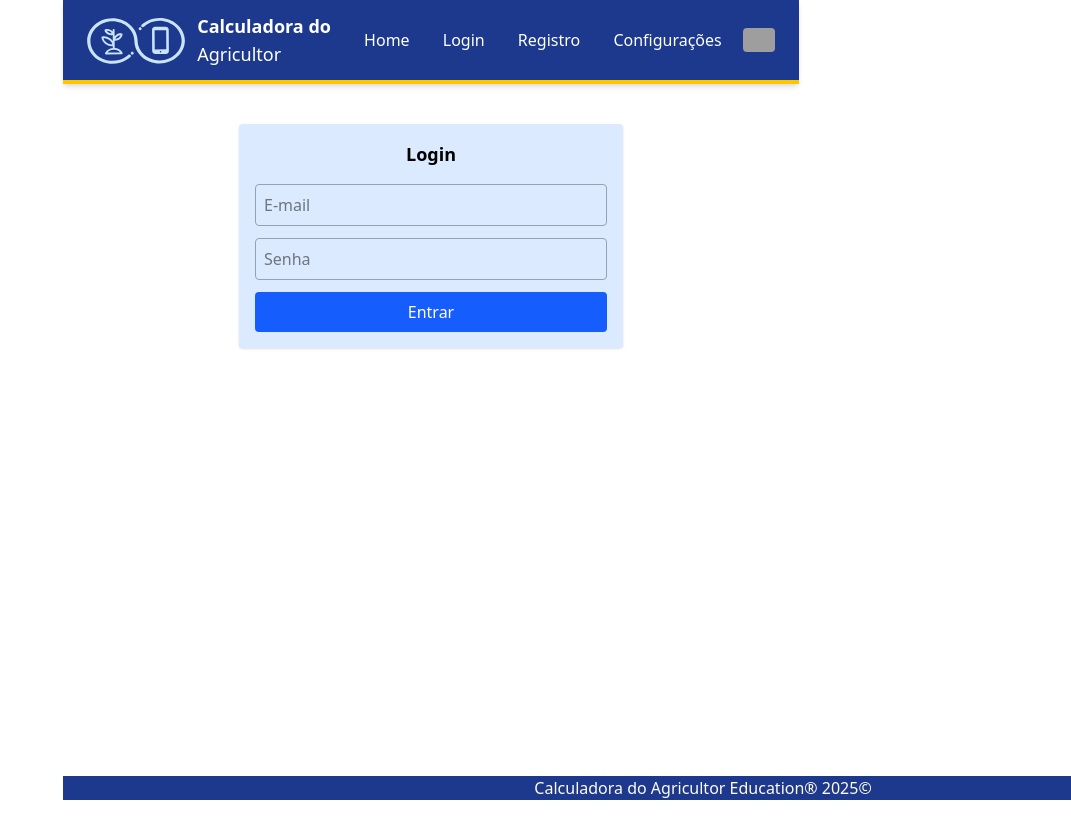
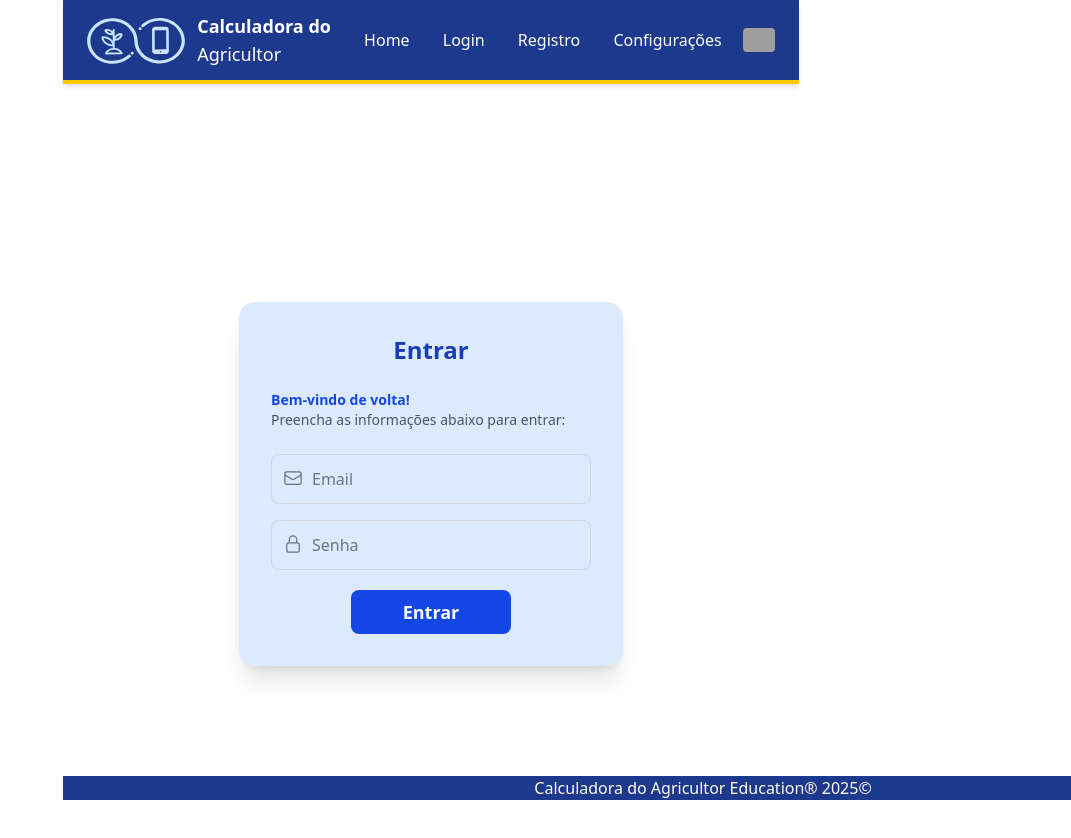
Before and after one commit to Calculadora-do-Agricultor/calculadora-do-agricultor-front, a React (Vite) app: page /login in a window 1280 px wide. Shown: the top 838 px of the page, without its empty margins (209-1280 px from the left). Before the commit the page ends 800 px from the top, so only its background shows below. Built offline with nearby package versions, Linux system fonts and the light colour scheme; no server answers; grey boxes are pictures that could not be loaded.

Commit message:
Estilização da página de login

```diff
--- a/package.json
+++ b/package.json
@@ -15,6 +15,7 @@
     "preview": "vite preview"
   },
   "dependencies": {
+    "@heroicons/react": "^2.2.0",
     "@react-icons/all-files": "^4.1.0",
     "@tailwindcss/cli": "^4.1.3",
     "@tailwindcss/vite": "^4.1.3",
--- a/src/pages/Login/Login.jsx
+++ b/src/pages/Login/Login.jsx
@@ -1,52 +1,72 @@
-import React from "react";
-import { useState } from "react";
-import { useNavigate } from 'react-router-dom'
-import { signInWithEmailAndPassword } from "firebase/auth"
+import React, { useState } from "react";
+import { useNavigate } from 'react-router-dom';
+import { signInWithEmailAndPassword } from "firebase/auth";
 import { auth } from "../../sevices/firebaseConfig";
+import { EnvelopeIcon,  LockClosedIcon } from '@heroicons/react/24/outline';
+
+
 
 const Login = () => {
   const navigate = useNavigate();
   const [email, setEmail] = useState("");
   const [password, setPassword] = useState("");
 
-
   const handleLogin = async (e) => {
     e.preventDefault();
     try {
       await signInWithEmailAndPassword(auth, email, password);
-      const user = auth.currentUser;
       alert("Login realizado com sucesso!");
-      console.log(user);
       navigate("/");
     } catch (error) {
-      console.log("Erro ao fazer login:", error.message);
       alert("Erro: " + error.message);
     }
   };
+
   return (
-    <form onSubmit={handleLogin} className="p-4 justify-center max-w-sm mx-auto mt-10 bg-blue-100 shadow rounded">
-      <h2 className="text-lg font-bold mb-4 text-center">Login</h2>
+    <div className="min-h-screen flex items-center justify-center bg-white]">
+      <div className="bg-blue-100 p-8 rounded-2xl shadow-xl w-full max-w-sm">
+      <div className="flex justify-center mb-4">
+        <h2 className="text-2xl font-bold text-blue-800 mb-2">Entrar</h2>
+      </div>
+
+
+        <div className="mb-6">
+          <h3 className="text-blue-700 font-semibold text-sm">Bem-vindo de volta!</h3>
+          <p className="text-sm text-gray-600">Preencha as informações abaixo para entrar:</p>
+        </div>
+
+        <form onSubmit={handleLogin} className="space-y-4">
+        <div className="relative">
         <input
             type="email"
-        placeholder="E-mail"
-        className="w-full mb-3 p-2 border border-gray-400 rounded"
+            placeholder="Email"
+            className="w-full p-3 pl-10 border border-gray-300 rounded-lg focus:outline-none focus:ring-2 focus:ring-blue-400"
             onChange={(e) => setEmail(e.target.value)}
             required
          />
+
+  <EnvelopeIcon className="w-5 h-5 text-gray-500 absolute left-3 top-3.5" />
+</div>
+        <div className="relative">
           <input
             type="password"
             placeholder="Senha"
-        className="w-full mb-3 p-2 border border-gray-400 rounded"
+            className="w-full p-3 pl-10 pr-10 border border-gray-300 rounded-lg focus:outline-none focus:ring-2 focus:ring-blue-400"
             onChange={(e) => setPassword(e.target.value)}
             required
           />
+          <LockClosedIcon className="w-5 h-5 text-gray-500 absolute left-3 top-3.5" />
+        </div>
+
         <button
           type="submit"
-        className="w-full bg-blue-600 text-white py-2 rounded hover:bg-blue-700"
+          className="w-40 bg-blue-700 text-white py-2 rounded-lg font-semibold text-lg hover:bg-blue-800 transition mx-auto block mt-5"
           >
           Entrar
         </button>
         </form>
+      </div>
+    </div>
   );
 };
 
```
Lines whose indentation alone changed are shown as unchanged.
